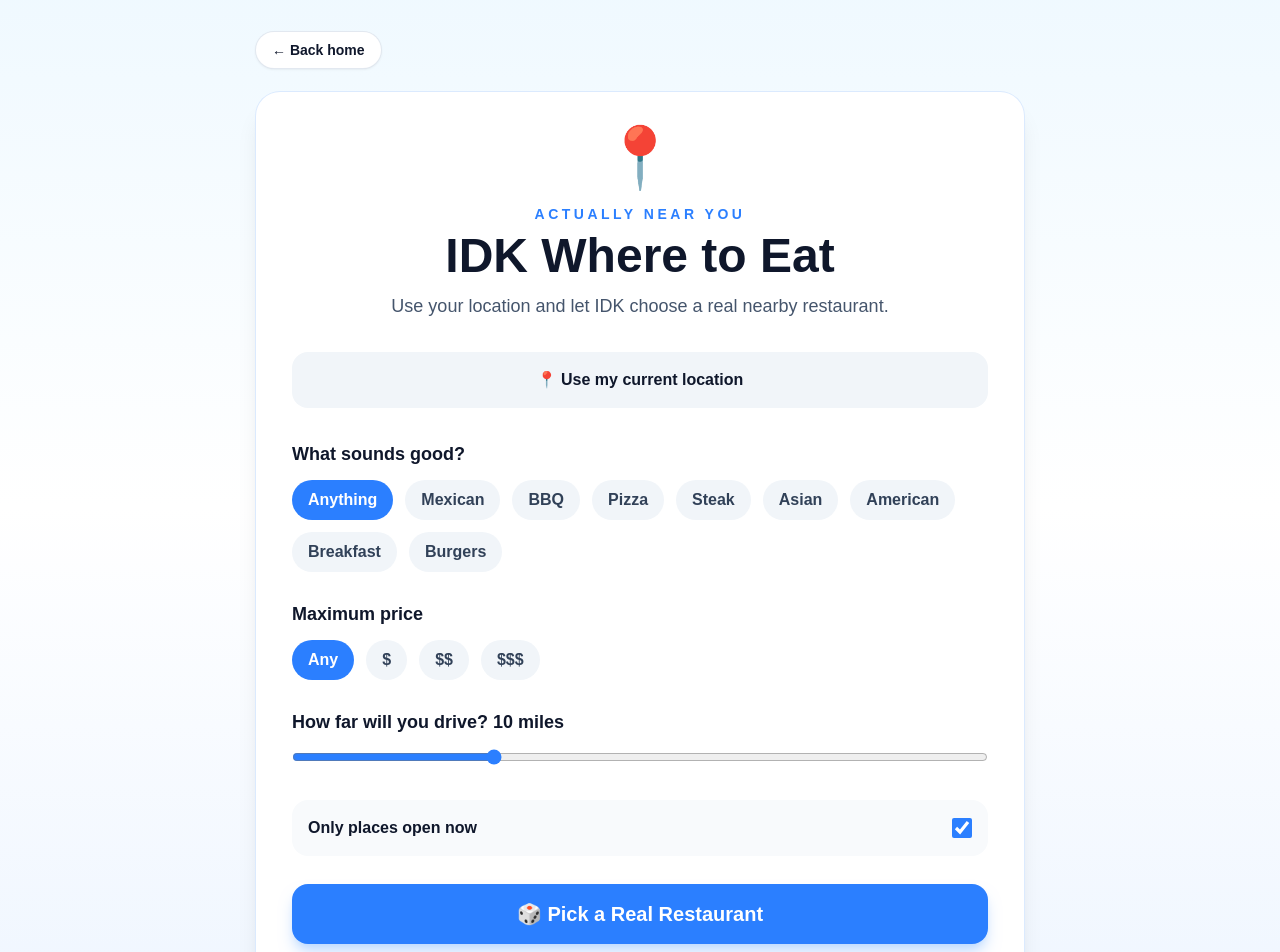
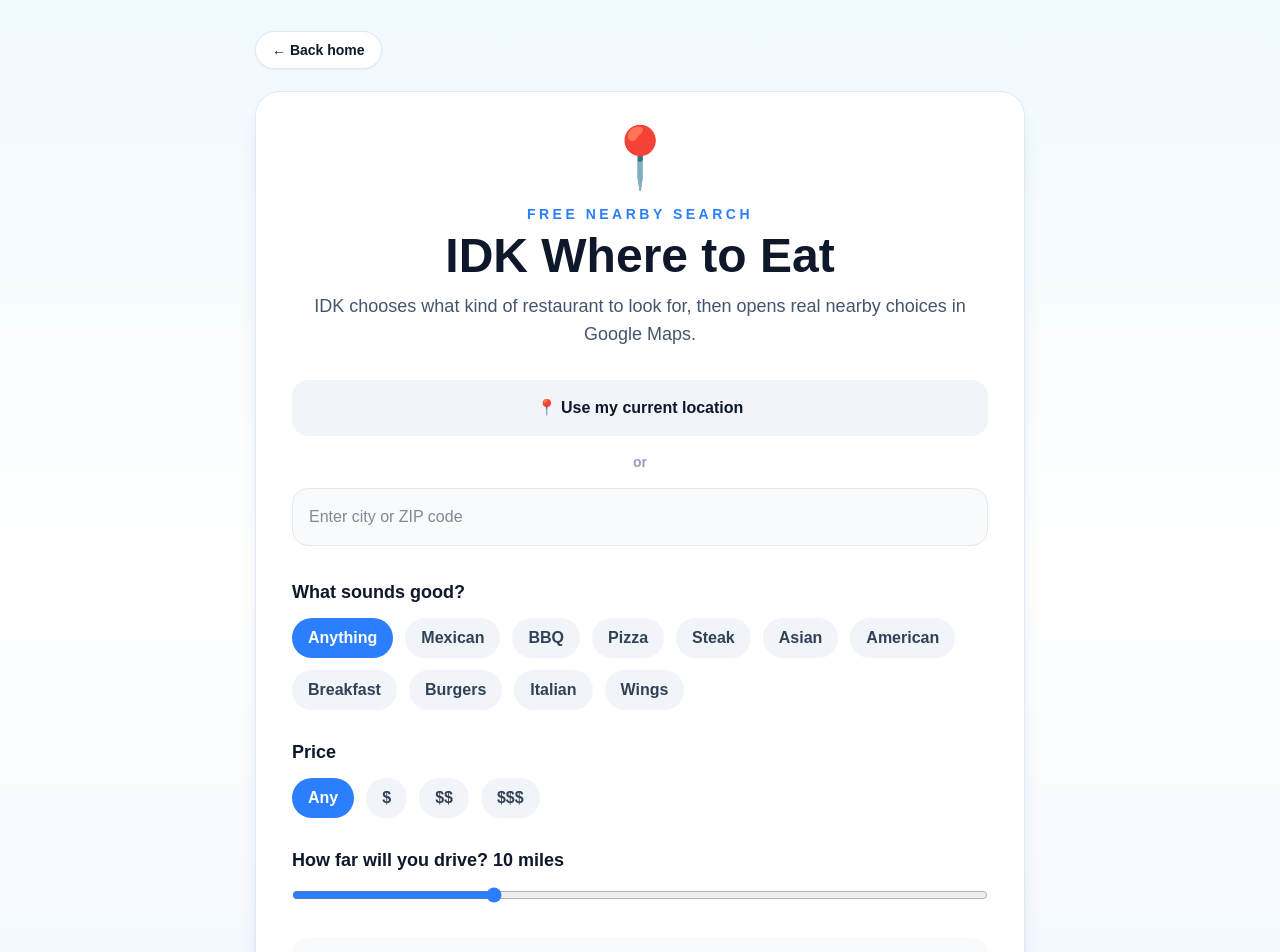
Before and after one commit to tommygreer1/idk-dinner1.0, a Next.js app: page /eat-out in a window 1280 px wide. Shown: the top 952 px of the page. Built offline with nearby package versions, Linux system fonts and the light colour scheme.

Commit message:
Switch restaurant picker to free Google Maps search flow

```diff
--- a/app/eat-out/page.tsx
+++ b/app/eat-out/page.tsx
@@ -3,35 +3,29 @@
 import Link from "next/link";
 import { useState } from "react";
 
-type Restaurant = {
-  id: string;
-  name: string;
-  category: string;
-  address: string;
-  rating: number | null;
-  ratingCount: number | null;
-  price: string;
-  openNow: boolean | null;
-  mapsUrl: string;
-  websiteUrl: string;
+const categories = ["Anything", "Mexican", "BBQ", "Pizza", "Steak", "Asian", "American", "Breakfast", "Burgers", "Italian", "Wings"];
+const priceWords: Record<string, string> = {
+  Any: "",
+  $: "cheap",
+  $$: "moderately priced",
+  $$$: "upscale",
 };
-
-const categories = ["Anything", "Mexican", "BBQ", "Pizza", "Steak", "Asian", "American", "Breakfast", "Burgers"];
 
 export default function EatOutPage() {
   const [category, setCategory] = useState("Anything");
   const [maxPrice, setMaxPrice] = useState("Any");
   const [openNow, setOpenNow] = useState(true);
   const [radius, setRadius] = useState(10);
-  const [pick, setPick] = useState<Restaurant | null>(null);
+  const [city, setCity] = useState("");
   const [coords, setCoords] = useState<{ latitude: number; longitude: number } | null>(null);
   const [locationText, setLocationText] = useState("Use my current location");
-  const [loading, setLoading] = useState(false);
+  const [chosenCategory, setChosenCategory] = useState("");
+  const [mapsUrl, setMapsUrl] = useState("");
   const [error, setError] = useState("");
 
   function useLocation() {
     if (!navigator.geolocation) {
-      setError("This device does not support location.");
+      setError("This device does not support location. Enter a city or ZIP code instead.");
       return;
     }
 
@@ -44,43 +38,33 @@ export default function EatOutPage() {
       },
       () => {
         setLocationText("Location blocked");
-        setError("Allow location access so IDK can find restaurants around you.");
+        setError("Location was blocked. Enter a city or ZIP code below instead.");
       },
       { enableHighAccuracy: true, timeout: 10000 },
     );
   }
 
-  async function chooseRestaurant() {
-    if (!coords) {
-      useLocation();
-      setError("Tap the location button, approve access, then pick again.");
+  function chooseRestaurantSearch() {
+    if (!coords && !city.trim()) {
+      setError("Use your location or enter a city or ZIP code first.");
       return;
     }
 
-    setLoading(true);
     setError("");
+    const categoryPool = categories.filter((item) => item !== "Anything");
+    const finalCategory = category === "Anything"
+      ? categoryPool[Math.floor(Math.random() * categoryPool.length)]
+      : category;
+    const priceText = priceWords[maxPrice];
+    const openText = openNow ? "open now" : "";
+    const locationText = city.trim() || `${coords?.latitude},${coords?.longitude}`;
+    const query = [priceText, finalCategory, "restaurants", openText, `within ${radius} miles of ${locationText}`]
+      .filter(Boolean)
+      .join(" ");
 
-    try {
-      const response = await fetch("/api/restaurants", {
-        method: "POST",
-        headers: { "Content-Type": "application/json" },
-        body: JSON.stringify({
-          ...coords,
-          radiusMiles: radius,
-          category,
-          openNow,
-          maxPriceLevel: maxPrice === "Any" ? undefined : maxPrice.length,
-        }),
-      });
-      const data = await response.json();
-      if (!response.ok) throw new Error(data.error || "A restaurant could not be chosen.");
-      setPick(data);
-      window.setTimeout(() => document.getElementById("restaurant-result")?.scrollIntoView({ behavior: "smooth" }), 50);
-    } catch (caught) {
-      setError(caught instanceof Error ? caught.message : "A restaurant could not be chosen.");
-    } finally {
-      setLoading(false);
-    }
+    setChosenCategory(finalCategory);
+    setMapsUrl(`https://www.google.com/maps/search/?api=1&query=${encodeURIComponent(query)}`);
+    window.setTimeout(() => document.getElementById("restaurant-result")?.scrollIntoView({ behavior: "smooth" }), 50);
   }
 
   return (
@@ -91,51 +75,53 @@ export default function EatOutPage() {
         <section className="rounded-3xl bg-white p-6 shadow-xl ring-1 ring-blue-100 sm:p-9">
           <div className="text-center">
             <div className="text-6xl">📍</div>
-            <p className="mt-4 text-sm font-black uppercase tracking-[.25em] text-blue-500">Actually near you</p>
+            <p className="mt-4 text-sm font-black uppercase tracking-[.25em] text-blue-500">Free nearby search</p>
             <h1 className="mt-2 text-4xl font-black sm:text-5xl">IDK Where to Eat</h1>
-            <p className="mt-3 text-lg text-slate-600">Use your location and let IDK choose a real nearby restaurant.</p>
+            <p className="mt-3 text-lg text-slate-600">IDK chooses what kind of restaurant to look for, then opens real nearby choices in Google Maps.</p>
           </div>
 
           <button type="button" onClick={useLocation} className={`mt-8 w-full rounded-2xl px-4 py-4 font-bold transition ${coords ? "bg-emerald-100 text-emerald-800" : "bg-slate-100 hover:bg-blue-100"}`}>📍 {locationText}</button>
 
+          <div className="mt-4 text-center text-sm font-bold text-slate-400">or</div>
+
+          <input
+            value={city}
+            onChange={(event) => setCity(event.target.value)}
+            placeholder="Enter city or ZIP code"
+            className="mt-4 w-full rounded-2xl border border-slate-200 bg-slate-50 px-4 py-4 outline-none focus:border-blue-400 focus:ring-4 focus:ring-blue-100"
+          />
+
           <div className="mt-8 space-y-7">
             <Picker title="What sounds good?" options={categories} value={category} setValue={setCategory} />
-            <Picker title="Maximum price" options={["Any", "$", "$$", "$$$"]} value={maxPrice} setValue={setMaxPrice} />
+            <Picker title="Price" options={["Any", "$", "$$", "$$$"]} value={maxPrice} setValue={setMaxPrice} />
 
             <fieldset>
               <legend className="mb-3 text-lg font-extrabold">How far will you drive? {radius} miles</legend>
-              <input aria-label="Restaurant distance" type="range" min="2" max="30" step="1" value={radius} onChange={(e) => setRadius(Number(e.target.value))} className="w-full accent-blue-500" />
+              <input aria-label="Restaurant distance" type="range" min="2" max="30" step="1" value={radius} onChange={(event) => setRadius(Number(event.target.value))} className="w-full accent-blue-500" />
             </fieldset>
 
             <label className="flex items-center justify-between rounded-2xl bg-slate-50 p-4 font-bold">
               Only places open now
-              <input type="checkbox" checked={openNow} onChange={(e) => setOpenNow(e.target.checked)} className="h-5 w-5 accent-blue-500" />
+              <input type="checkbox" checked={openNow} onChange={(event) => setOpenNow(event.target.checked)} className="h-5 w-5 accent-blue-500" />
             </label>
 
             {error && <p className="rounded-2xl bg-red-50 p-4 text-sm font-semibold text-red-700">{error}</p>}
 
-            <button type="button" onClick={chooseRestaurant} disabled={loading} className="w-full rounded-2xl bg-blue-500 px-6 py-4 text-xl font-black text-white shadow-lg shadow-blue-200 hover:bg-blue-600 disabled:cursor-not-allowed disabled:opacity-60">
-              {loading ? "IDK is looking nearby..." : "🎲 Pick a Real Restaurant"}
-            </button>
+            <button type="button" onClick={chooseRestaurantSearch} className="w-full rounded-2xl bg-blue-500 px-6 py-4 text-xl font-black text-white shadow-lg shadow-blue-200 hover:bg-blue-600">🎲 IDK — Pick for Me</button>
           </div>
         </section>
 
-        {pick && (
+        {mapsUrl && (
           <section id="restaurant-result" className="mt-8 rounded-3xl bg-slate-950 p-7 text-white shadow-2xl">
             <div className="text-6xl">🍽️</div>
-            <p className="mt-4 text-sm font-bold uppercase tracking-[.2em] text-blue-300">Tonight&apos;s nearby pick</p>
-            <h2 className="mt-2 text-4xl font-black">{pick.name}</h2>
-            <p className="mt-3 text-lg text-slate-300">{pick.category} · {pick.price}</p>
-            <p className="mt-2 text-slate-400">{pick.address}</p>
-            <div className="mt-4 flex flex-wrap gap-3 text-sm font-bold">
-              {pick.rating && <span className="rounded-full bg-white/10 px-3 py-2">⭐ {pick.rating}{pick.ratingCount ? ` (${pick.ratingCount})` : ""}</span>}
-              {pick.openNow !== null && <span className={`rounded-full px-3 py-2 ${pick.openNow ? "bg-emerald-500/20 text-emerald-200" : "bg-red-500/20 text-red-200"}`}>{pick.openNow ? "Open now" : "Closed now"}</span>}
+            <p className="mt-4 text-sm font-bold uppercase tracking-[.2em] text-blue-300">IDK says</p>
+            <h2 className="mt-2 text-4xl font-black">Go get {chosenCategory}</h2>
+            <p className="mt-3 text-slate-300">We built a nearby Google Maps search using your location, price, distance, and open-now preference.</p>
+            <div className="mt-6 grid gap-3 sm:grid-cols-2">
+              <a target="_blank" rel="noreferrer" href={mapsUrl} className="rounded-2xl bg-white px-5 py-3 text-center font-bold text-slate-950">Show Nearby Restaurants</a>
+              <button type="button" onClick={chooseRestaurantSearch} className="rounded-2xl bg-white/10 px-5 py-3 font-bold hover:bg-white/20">Pick another type</button>
             </div>
-            <div className="mt-6 grid gap-3 sm:grid-cols-2">
-              <a target="_blank" rel="noreferrer" href={pick.mapsUrl} className="rounded-2xl bg-white px-5 py-3 text-center font-bold text-slate-950">Directions</a>
-              <button type="button" onClick={chooseRestaurant} disabled={loading} className="rounded-2xl bg-white/10 px-5 py-3 font-bold hover:bg-white/20">Pick another</button>
-              {pick.websiteUrl && <a target="_blank" rel="noreferrer" href={pick.websiteUrl} className="rounded-2xl bg-blue-500 px-5 py-3 text-center font-bold sm:col-span-2">Visit restaurant website</a>}
-            </div>
+            <p className="mt-4 text-xs text-slate-500">This free version opens live Google Maps results instead of charging us for restaurant data.</p>
           </section>
         )}
       </div>
```
